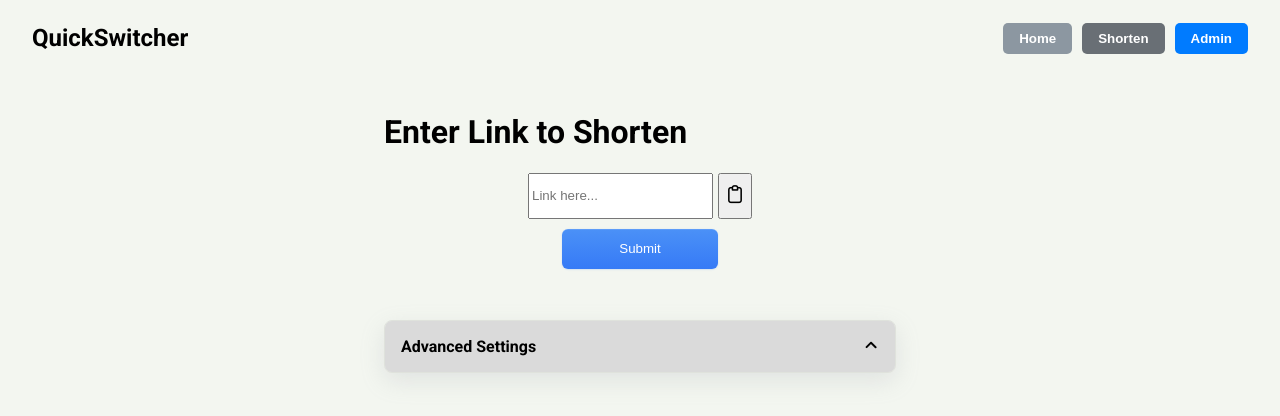
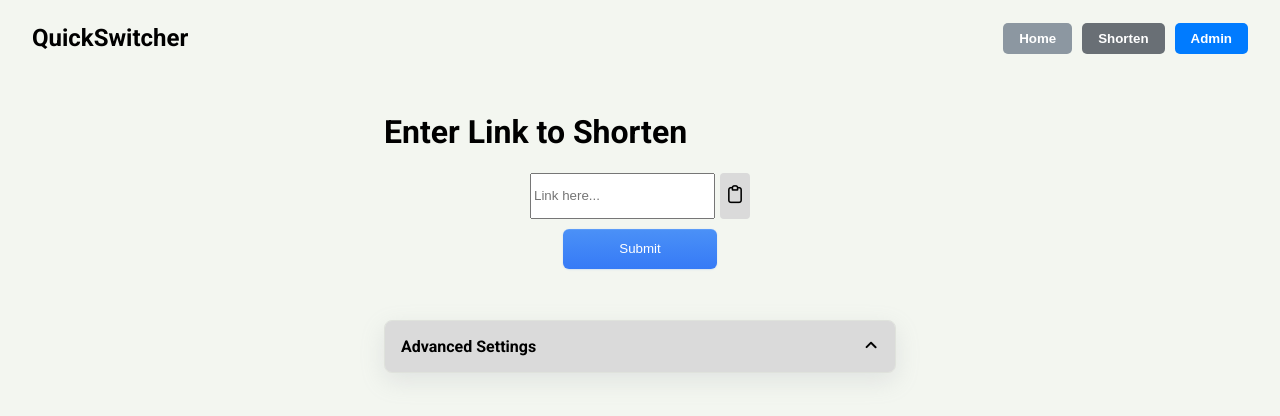
Before and after one commit to JJI579/url-shortener, a Vue app in the folder url-shortener/: page /shorten in a window 1280 px wide. Shown: the top 416 px of the page. Built offline with nearby package versions, Linux system fonts and the light colour scheme; no server answers; the HTML template or start-up script is replaced by a standard one.

Commit message:
Formatting and box shadow of paste button with link.

```diff
--- a/url-shortener/src/Components/CollapsibleContainer.vue
+++ b/url-shortener/src/Components/CollapsibleContainer.vue
@@ -75,7 +75,7 @@ function toggleContainer() {
     overflow: hidden;
 
     &__collapsible {
-        background-color: #dadada;
+        background-color: $secondary-background-colour;
         padding: 1rem;
         cursor: pointer;
 
--- a/url-shortener/src/LinkPage.vue
+++ b/url-shortener/src/LinkPage.vue
@@ -173,6 +173,19 @@ const isPrivate = ref(false);
 
     }
 
+    &__paste {
+        background-color: $secondary-background-colour;
+        outline: none;
+        border: none;
+        border-radius: 4px;
+        transition: 0.2s ease-in all;
+    }
+
+    &__paste:hover {
+        @include shadow;
+        cursor: pointer;
+    }
+
     &__submit {
         width: 70%;
         margin: auto;
@@ -206,7 +219,9 @@ const isPrivate = ref(false);
         gap: 1rem;
     }
 
-    &__clickable {}
+    &__clickable {
+
+    }
 }
 
 .inputs {
--- a/url-shortener/src/variables.scss
+++ b/url-shortener/src/variables.scss
@@ -1,5 +1,6 @@
 $page-background: #F3F6F0;
 $background-color: #ECEFE9;
+$secondary-background-colour: #dadada;
 $text-colour: #3F413C;
 $secondary-text-colour: #82847F;
 $border-colour: #dfe2dc;
```
